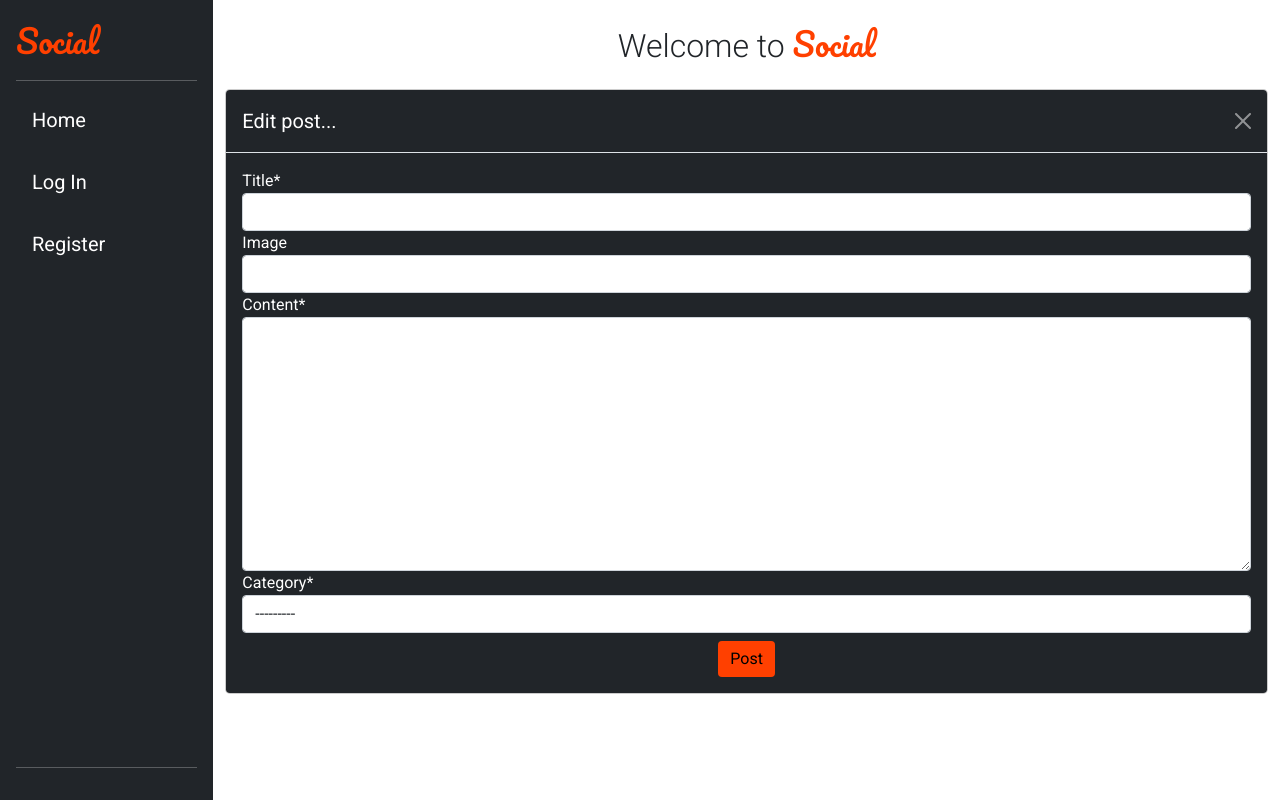
After one commit to Code-Institute-Submissions/social, a Django app: template templates/edit_post.html in a window 1280 px wide. The commit adds this page. Run offline with Django 4.2, Linux system fonts and the light colour scheme; the template is opened without the code that fills it: values that come from a table or form of the project are taken from there, others are empty; some libraries are stand-ins or nearby versions.

Commit message:
Set up new view/template for editing posts

```diff
--- a/social/urls.py
+++ b/social/urls.py
@@ -7,4 +7,5 @@ urlpatterns = [
     path('<slug:slug>/', views.PostView.as_view(), name='post_detail'),
     path('deletepost/<slug:slug>/', login_required(views.DeletePost.as_view()), name='delete_post'),
     path('deletecomment/<slug:slug>/<int:comment_id>', login_required(views.DeleteComment.as_view()), name='delete_comment'),
+    path('editpost/<slug:slug>/', login_required(views.EditPost.as_view()), name='edit_post')
 ]
--- /dev/null
+++ b/templates/edit_post.html
@@ -0,0 +1,26 @@
+{% extends 'base.html' %}
+
+{% block content %}
+
+{% load crispy_forms_tags %}
+
+<div class="modal-content grey-bg">
+    <!-- Header -->
+    <div class="modal-header">
+        <h5 class="modal-title">Edit post...</h5>
+        <button type="button" class="btn-close btn-close-white" data-bs-dismiss="modal" aria-label="Close"></button>
+    </div>
+
+    <!-- Body/Form-->
+    <div class="modal-body">
+        <form enctype="multipart/form-data" method="POST">
+            {{ post_form | crispy }}
+            {% csrf_token %}
+            <div class="text-center">
+                <button type="submit" class="btn btn-warning org-bg mt-2">Post</button>
+            </div>
+        </form>
+    </div>
+</div>
+
+{% endblock content %}
--- a/templates/post_view.html
+++ b/templates/post_view.html
@@ -16,7 +16,7 @@
             {% if user.username == post.author.username %}
             <div class="col text-end">
                 <a href="{% url 'delete_post' post.slug %}"><i class="fas fa-trash-alt p-1 org-text"></i></a>
-                <a href=""><i class="fas fa-edit p-1 org-text"></i></a>
+                <a href="{% url 'edit_post' post.slug %}"><i class="fas fa-edit p-1 org-text"></i></a>
             </div>
             {% endif %}
         </div>
```
Also changed, not shown: social/views.py (+13 -0 lines).
